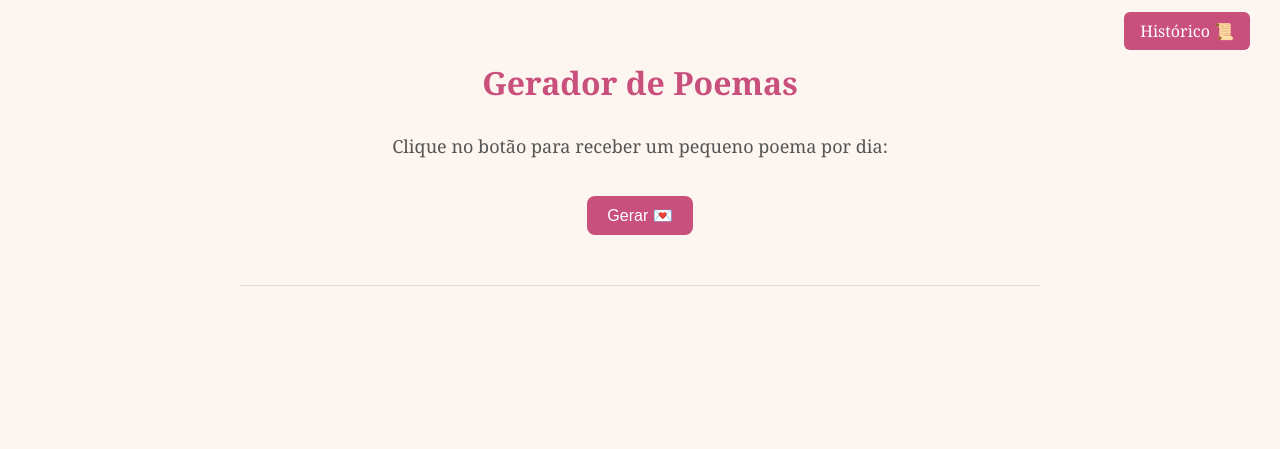
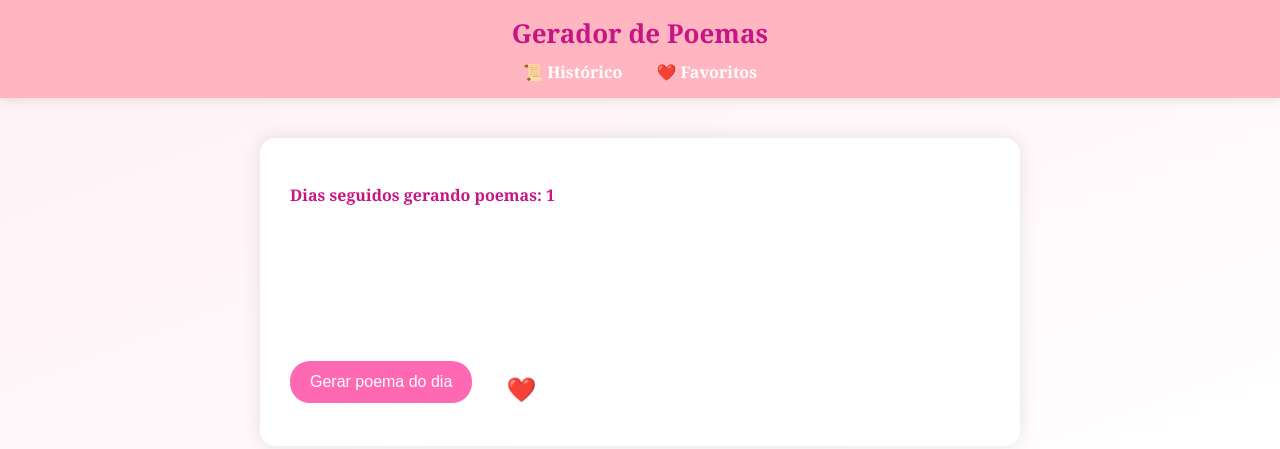
Before and after one commit to brayanTermux/poema, a plain HTML site: page index.html in a window 1280 px wide. Drawn offline with Linux system fonts and the light colour scheme.

Commit message:
Update index.html

```diff
--- a/index.html
+++ b/index.html
@@ -1,150 +1,204 @@
-<!-- index.html -->
 <!DOCTYPE html>
 <html lang="pt-br">
 <head>
   <meta charset="UTF-8">
-  <title>Poemas</title>
+  <title>Gerador de Poemas</title>
   <style>
     body {
-      background-color: #fdf6f0;
-      font-family: Georgia, serif;
+      font-family: 'Georgia', serif;
+      background: linear-gradient(to bottom right, #fff0f5, #ffffff);
+      margin: 0;
+      padding: 0;
+    }
+    header {
+      background-color: #ffb6c1;
+      color: white;
+      padding: 15px 30px;
       text-align: center;
-      padding: 50px 20px;
+      box-shadow: 0 2px 10px rgba(0,0,0,0.1);
+    }
+    header h2 {
       margin: 0;
+      font-size: 26px;
+      color: #c71585;
     }
-
     nav {
-      position: absolute;
-      top: 20px;
-      right: 30px;
+      margin-top: 10px;
     }
-
     nav a {
+      color: #ffffff;
+      margin: 0 15px;
       text-decoration: none;
+      font-weight: bold;
+    }
+    nav a:hover {
+      text-decoration: underline;
+    }
+    .container {
+      max-width: 700px;
+      margin: 40px auto;
+      background: white;
+      padding: 30px;
+      border-radius: 15px;
+      box-shadow: 0 0 20px rgba(0,0,0,0.1);
+    }
+    button {
+      padding: 12px 20px;
       font-size: 16px;
-      background-color: #c94f7c;
+      cursor: pointer;
+      margin-top: 15px;
+      border: none;
+      border-radius: 20px;
+      background-color: #ff69b4;
       color: white;
-      padding: 8px 16px;
-      border-radius: 6px;
-      font-family: Georgia, serif;
-      transition: background-color 0.3s;
+      transition: background-color 0.3s ease;
     }
-
-    nav a:hover {
-      background-color: #e96e96;
+    button:hover {
+      background-color: #ff1493;
     }
-
-    h1 {
-      color: #c94f7c;
-      margin-bottom: 10px;
+    .favoritar {
+      color: #c71585;
+      background: none;
+      border: none;
+      font-size: 24px;
+      cursor: pointer;
+      margin-left: 10px;
+      vertical-align: middle;
     }
-
-    p {
+    #poema {
+      white-space: pre-wrap;
+      margin: 20px 0;
+      min-height: 100px;
       font-size: 18px;
-      color: #555;
+      line-height: 1.6;
+      color: #c71585;
     }
-
-    .poema {
+    #streak {
+      font-weight: bold;
+      color: #c71585;
+    }
+    h3 {
+      color: #c71585;
+    }
+    #historico, #favoritos {
       margin-top: 30px;
-      font-size: 20px;
-      color: #444;
-      white-space: pre-line;
-    }
-
-    button {
-      background-color: #c94f7c;
-      color: white;
-      padding: 10px 20px;
-      font-size: 16px;
-      border: none;
-      border-radius: 8px;
-      cursor: pointer;
-      margin-top: 20px;
-    }
-
-    button:hover {
-      background-color: #e96e96;
+      padding-top: 10px;
+      border-top: 1px solid #ccc;
     }
   </style>
 </head>
 <body>
+  <header>
+    <h2>Gerador de Poemas</h2>
+    <nav>
+      <a href="#" onclick="mostrarHistorico()">📜 Histórico</a>
+      <a href="#" onclick="mostrarFavoritos()">❤️ Favoritos</a>
+    </nav>
+  </header>
 
-  <nav>
-    <a href="historico.html">Histórico 📜</a>
-  </nav>
-
-  <h1>Gerador de Poemas </h1>
-  <p>Clique no botão para receber um pequeno poema por dia:</p>
-  <button onclick="gerarPoema()">Gerar 💌</button>
-
-  <div class="poema" id="poema"></div>
+  <div class="container">
+    <p id="streak"></p>
+    <div id="poema"></div>
+    <button onclick="gerarPoema()">Gerar poema do dia</button>
+    <button class="favoritar" onclick="favoritarPoema()">❤️</button>
+    <div id="historico" style="display:none;"></div>
+    <div id="favoritos" style="display:none;"></div>
+  </div>
 
   <script>
     const poemas = [
-      `Entre as estrelas encontrei seu olhar,\nTão doce quanto o luar a brilhar.\nNo silêncio da noite serena,\nVocê é minha mais linda cena.`,
-      `Se o amor fosse uma flor,\nVocê seria o jardim inteiro.\nTão cheia de cor e calor,\nMeu eterno paradeiro.`,
-      `Seu sorriso é minha poesia,\nSeu abraço, minha canção.\nCom você, todo dia\nÉ verso em meu coração.`,
-      `Te ver é como primavera,\nColorindo o que era cinza.\nVocê é a minha quimera,\nMeu sonho que nunca finda.`,
-      `O mundo pode mudar,\nMas o que sinto não.\nVocê é meu lugar,\nMeu porto, meu coração.`
+      "No silêncio da noite fria,\nBrota a alma da poesia.",
+      "As estrelas no céu brilham,\nComo versos que não se calam.",
+      "O vento sopra no peito,\nVersos saem sem defeito.",
+      "Entre folhas e lembranças,\nVivem antigas esperanças.",
+      "Chuva cai como canção,\nMolha fundo o coração."
     ];
+
+    let poemaAtual = "";
+
+    function animarTexto(texto, elementoId, callback) {
+      const el = document.getElementById(elementoId);
+      el.textContent = "";
+      let i = 0;
+      const timer = setInterval(() => {
+        el.textContent += texto.charAt(i);
+        i++;
+        if (i >= texto.length) {
+          clearInterval(timer);
+          if (callback) callback();
+        }
+      }, 40);
+    }
 
     function gerarPoema() {
       const hoje = new Date().toDateString();
-      const ultimaData = localStorage.getItem("dataPoema");
-
-      if (ultimaData === hoje) {
-        alert("Você já recebeu um poema hoje. Volte amanhã! 💌");
+      if (localStorage.getItem('ultimoPoemaDia') === hoje) {
+        alert("Você já gerou o poema de hoje, bobinha!");
         return;
       }
+      const poema = poemas[Math.floor(Math.random() * poemas.length)];
+      poemaAtual = poema;
+      animarTexto(poema, "poema");
+      salvarHistorico(hoje, poema);
+      localStorage.setItem('ultimoPoemaDia', hoje);
+      atualizarStreak();
+    }
 
-      const aleatorio = Math.floor(Math.random() * poemas.length);
-      const poema = poemas[aleatorio];
-
-      document.getElementById("poema").innerText = poema;
-      localStorage.setItem("dataPoema", hoje);
-      localStorage.setItem("poemaHoje", poema);
-
-      let historico = JSON.parse(localStorage.getItem("historicoPoemas") || "[]");
-      historico.push({ data: hoje, texto: poema });
+    function salvarHistorico(data, poema) {
+      const historico = JSON.parse(localStorage.getItem("historicoPoemas") || "[]");
+      historico.push({ data, poema });
       localStorage.setItem("historicoPoemas", JSON.stringify(historico));
     }
 
-    window.onload = function () {
+    function mostrarHistorico() {
+      const div = document.getElementById("historico");
+      const fav = document.getElementById("favoritos");
+      fav.style.display = "none";
+      const historico = JSON.parse(localStorage.getItem("historicoPoemas") || "[]");
+      div.innerHTML = "<h3>Histórico de Poemas</h3>" + historico.map(p => `<p><strong>${p.data}</strong>:<br>${p.poema}</p>`).join('');
+      div.style.display = "block";
+    }
+
+    function favoritarPoema() {
+      if (!poemaAtual) return alert("Nenhum poema para favoritar.");
+      const favoritos = JSON.parse(localStorage.getItem("poemasFavoritos") || "[]");
+      if (!favoritos.includes(poemaAtual)) {
+        favoritos.push(poemaAtual);
+        localStorage.setItem("poemasFavoritos", JSON.stringify(favoritos));
+        alert("Poema adicionado aos favoritos!");
+      } else {
+        alert("Esse poema já está nos favoritos!");
+      }
+    }
+
+    function mostrarFavoritos() {
+      const div = document.getElementById("favoritos");
+      const hist = document.getElementById("historico");
+      hist.style.display = "none";
+      const favoritos = JSON.parse(localStorage.getItem("poemasFavoritos") || "[]");
+      div.innerHTML = "<h3>Poemas Favoritos</h3>" + favoritos.map(p => `<p>${p}</p>`).join('');
+      div.style.display = "block";
+    }
+
+    function atualizarStreak() {
       const hoje = new Date().toDateString();
-      const ultimaData = localStorage.getItem("dataPoema");
-      const poemaMostrado = localStorage.getItem("poemaHoje");
+      const ultimoDia = localStorage.getItem("ultimoAcessoDia") || "";
+      let streak = parseInt(localStorage.getItem("diasSeguidos") || "0");
+      if (ultimoDia !== hoje) {
+        const ontem = new Date();
+        ontem.setDate(ontem.getDate() - 1);
+        if (ultimoDia === ontem.toDateString()) {
+          streak += 1;
+        } else {
+          streak = 1;
+        }
+        localStorage.setItem("diasSeguidos", streak);
+        localStorage.setItem("ultimoAcessoDia", hoje);
+      }
+      document.getElementById("streak").textContent = `Dias seguidos gerando poemas: ${streak}`;
+    }
 
-      if (ultimaData === hoje && poemaMostrado) {
-        document.getElementById("poema").innerText = poemaMostrado;
-      }
-    };
+    atualizarStreak();
   </script>
-
 </body>
 </html>
-
-<!-- historico.html -->
-<!DOCTYPE html>
-<html lang="pt-br">
-<head>
-  <meta charset="UTF-8">
-  <title>Histórico de Poemas 📜</title>
-  <style>
-    body {
-      background-color: #fdf6f0;
-      font-family: Georgia, serif;
-      padding: 40px 20px;
-      max-width: 800px;
-      margin: auto;
-    }
-
-    h1 {
-      text-align: center;
-      color: #c94f7c;
-      margin-bottom: 30px;
-    }
-
-    .poema {
-      margin-bottom: 30px;
-      border-bottom: 1px solid #ddd;
-      padding-bottom: 20px
```
